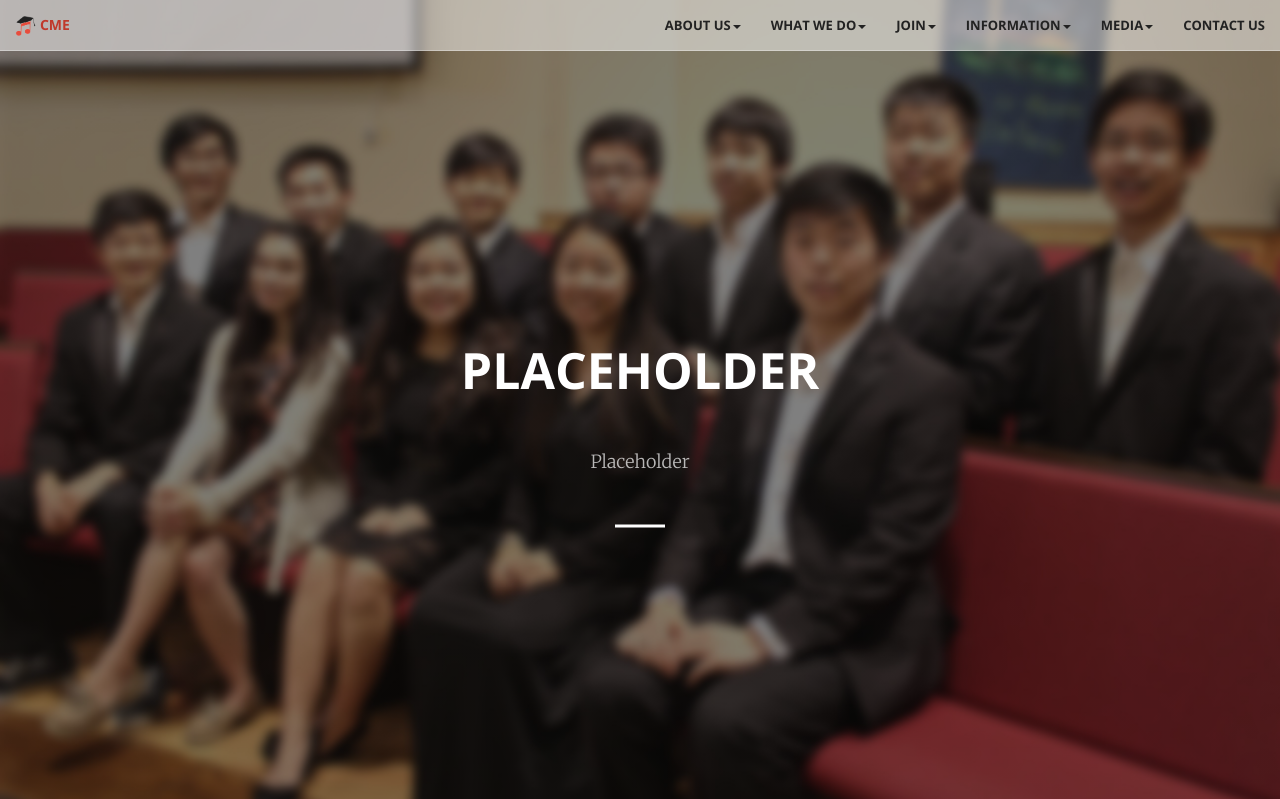
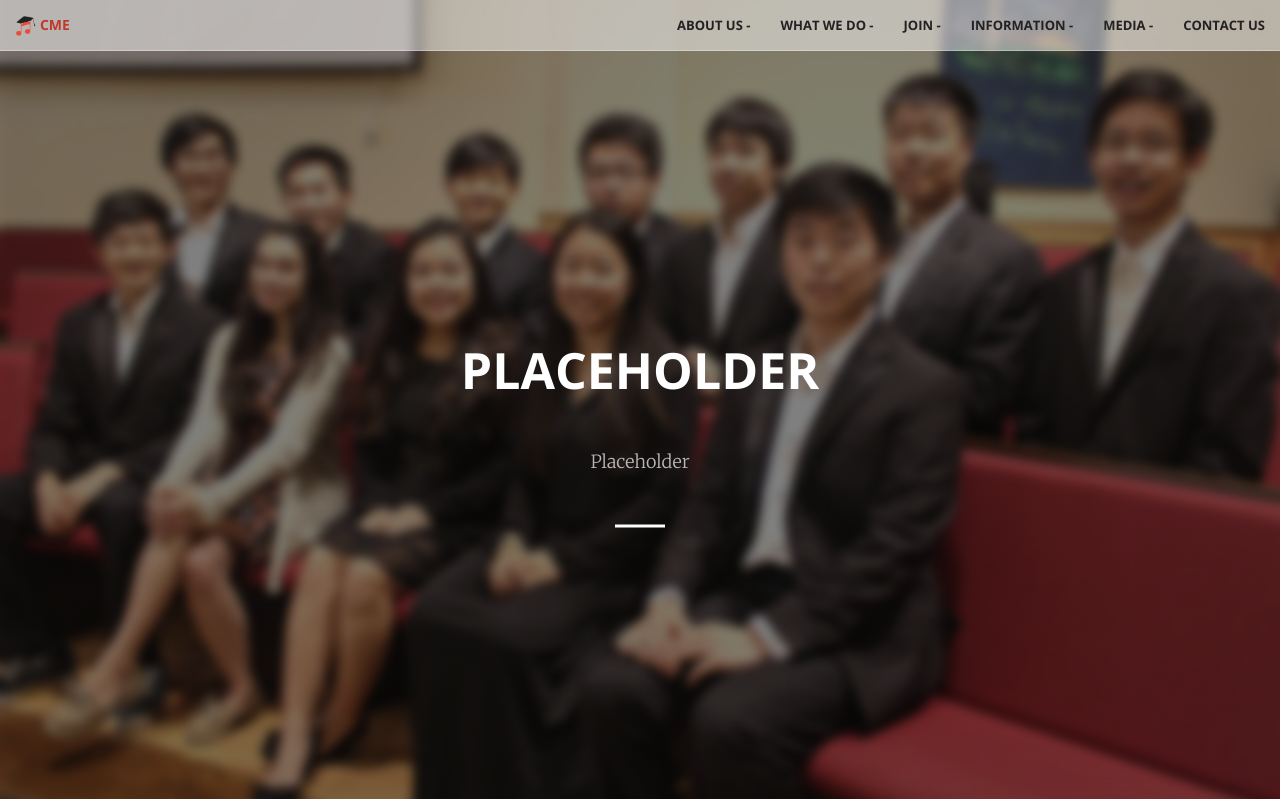
Before and after one commit to jleeleee/cme-website, a Django app: page /about/story in a window 1280 px wide. Shown: the top 799 px of the page. Run offline with Django 3.2, Linux system fonts and the light colour scheme; some libraries are stand-ins or nearby versions.

Commit message:
replaced carets with -

```diff
--- a/pages/templates/base.html
+++ b/pages/templates/base.html
@@ -50,14 +50,14 @@
             <div class="collapse navbar-collapse" id="bs-example-navbar-collapse-1">
                 <ul class="nav navbar-nav navbar-right">
                     <li class="dropdown">
-                        <a class="dropdown-toggle" data-toggle="dropdown" role="button">About Us<span class="caret"></span></a>
+                        <a class="dropdown-toggle" data-toggle="dropdown" role="button">About Us - </a>
                         <ul class="dropdown-menu" role="menu">
                             <li><a href="/about/story">Our Story</a></li>
                             <li><a href="/about/directors">Board of Directors</a></li>
                         </ul>
                     </li>
                     <li class="dropdown">
-                        <a class="dropdown-toggle" data-toggle="dropdown" role="button">What We Do<span class="caret"></span></a>
+                        <a class="dropdown-toggle" data-toggle="dropdown" role="button">What We Do - </a>
                         <ul class="dropdown-menu">
                             <li><a href="/services/tutors">Our Tutors</a></li>
                             <li><a href="/services/structure">Class Structure</a></li>
@@ -65,7 +65,7 @@
                         </ul>
                     </li>
                     <li class="dropdown">
-                        <a class="dropdown-toggle" data-toggle="dropdown" role="button">Join<span class="caret"></span></a>
+                        <a class="dropdown-toggle" data-toggle="dropdown" role="button">Join - </a>
                         <ul class="dropdown-menu">
                             <li><a href="/join/tutors">Become a Tutor</a></li>
                             <li><a href="/join/students">Enroll a Child</a></li>
@@ -73,7 +73,7 @@
                         </ul>
                     </li>
                     <li class="dropdown">
-                        <a class="dropdown-toggle" data-toggle="dropdown" role="button">Information<span class="caret"></span></a>
+                        <a class="dropdown-toggle" data-toggle="dropdown" role="button">Information - </a>
                         <ul class="dropdown-menu">
                             <li><a href="/information/general">Location & Time</a></li>
                             <li><a href="/information/curriculum">Curriculum</a></li>
@@ -81,7 +81,7 @@
                         </ul>
                     </li>
                     <li class="dropdown">
-                        <a class="dropdown-toggle" data-toggle="dropdown" role="button">Media<span class="caret"></span></a>
+                        <a class="dropdown-toggle" data-toggle="dropdown" role="button">Media - </span></a>
                         <ul class="dropdown-menu">
                             <li><a href="/activities/news">News & Announcements</a></li>
                             <li><a href="/activities/gallery">Gallery</a></li>
```
